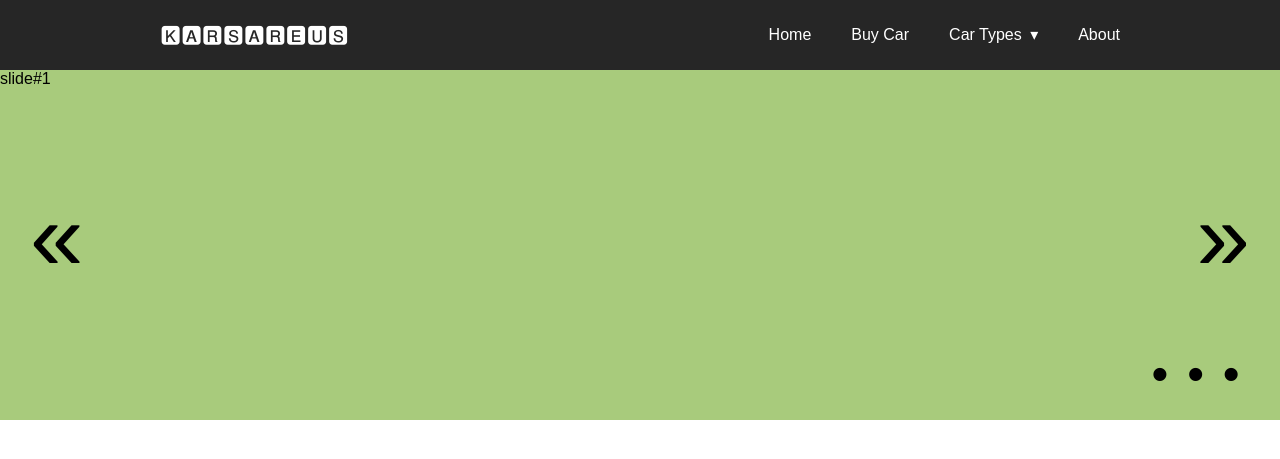
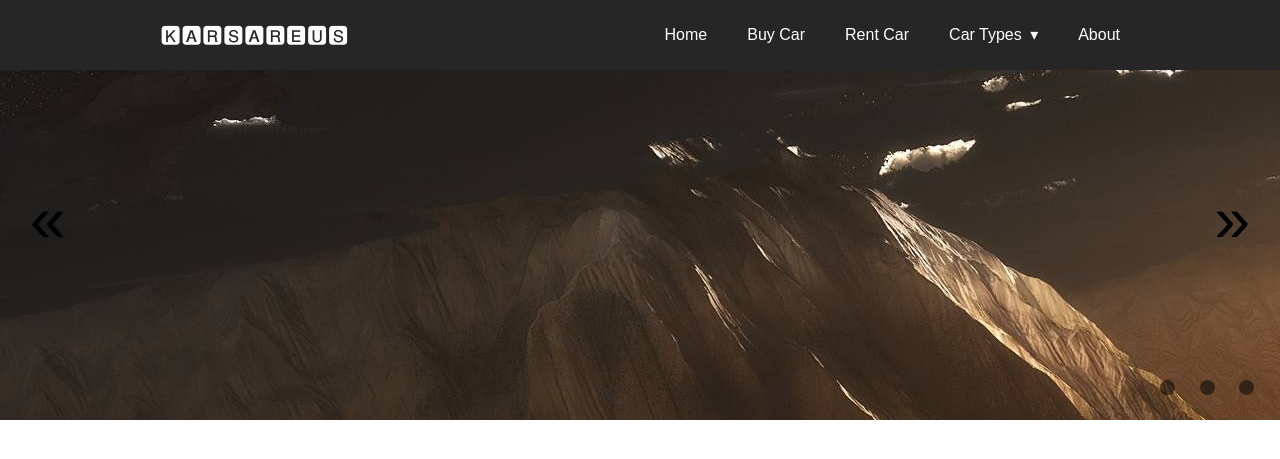
Before and after one commit to kilmatic/karsAreUs, a PHP site: page /karsareus/ in a window 1280 px wide. Shown: the top 459 px of the page. Run offline with PHP 8.4, Linux system fonts and the light colour scheme; data that the repository does not hold is empty.

Commit message:
More cleaning and a few bug fixes...

```diff
--- a/css/style.css
+++ b/css/style.css
@@ -28,9 +28,11 @@ Navigation...
     text-transform: uppercase;
     font-size: 1.4em;
 }
-.brand a img {
+
+.brand a{
 	max-height: 70px;
 }
+
 .brand a,
 .brand a:visited {
     color: #ffffff;
@@ -45,15 +47,18 @@ Navigation...
 nav {
     float: right;
 }
+
 nav ul {
     list-style: none;
     margin: 0;
     padding: 0;
 }
+
 nav ul li {
     float: left;
     position: relative;
 }
+
 nav ul li a,
 nav ul li a:visited {
     display: block;
@@ -63,19 +68,23 @@ nav ul li a:visited {
     color: #ffffff;
     text-decoration: none;
 }
+
 nav ul li a:hover,
 nav ul li a:visited:hover {
     background: #cc3a20;
     color: #ffffff;
 }
+
 nav ul li a:not(:only-child):after,
 nav ul li a:visited:not(:only-child):after {
     padding-left: 4px;
     content: ' ▾';
 }
+
 nav ul li ul li {
     min-width: 190px;
 }
+
 nav ul li ul li a {
     padding: 15px;
     line-height: 20px;
@@ -88,6 +97,7 @@ nav ul li ul li a {
     z-index: 1;
     box-shadow: 0 3px 12px rgba(0, 0, 0, 0.15);
 }
+
 .nav-mobile {
     display: none;
     position: absolute;
@@ -107,18 +117,22 @@ nav ul li ul li a {
         width: 100%;
         padding: 70px 0 15px;
     }
+
     nav ul {
         display: none;
     }
+
     nav ul li {
         float: none;
     }
+
     nav ul li a {
         padding: 15px;
         line-height: 20px;
         padding-left: 25%;
 
     }
+
     nav ul li ul li a {
         padding-left: 30%;
     }
@@ -126,16 +140,19 @@ nav ul li ul li a {
     .nav-dropdown {
         position: static;
     }
+
 	.brand a img {
 		max-height: 60px;
 		margin-top: 5px;
 	}
 }
+
 @media screen and (min-width: 799px) {
     .nav-list {
         display: block !important;
     }
 }
+
 #nav-toggle {
     position: absolute;
     left: 18px;
@@ -143,6 +160,7 @@ nav ul li ul li a {
     cursor: pointer;
     padding: 10px 35px 16px 0px;
 }
+
 #nav-toggle span,
 #nav-toggle span:before,
 #nav-toggle span:after {
@@ -156,22 +174,28 @@ nav ul li ul li a {
     content: '';
     transition: all 300ms ease-in-out;
 }
+
 #nav-toggle span:before {
     top: -10px;
 }
+
 #nav-toggle span:after {
     bottom: -10px;
 }
+
 #nav-toggle.active span {
     background-color: transparent;
 }
+
 #nav-toggle.active span:before,
 #nav-toggle.active span:after {
     top: 0;
 }
+
 #nav-toggle.active span:before {
     transform: rotate(45deg);
 }
+
 #nav-toggle.active span:after {
     transform: rotate(-45deg);
 }
@@ -209,41 +233,46 @@ Carousel...
     transition: transform 250ms ease-in;
 }
 
-#slide1,#slide2,#slide3 {
+.slider-image {
     position: absolute;
     top: 0;
     bottom: 0;
     width: 100%;
 }
 
-#slide1{
+#slide1 {
     background-color: #A8CB7C;
 }
 
-#slide2{
+#slide2 {
     background-color: #f2f2f2;
 }
 
-#slide3{
+#slide3 {
     background-color: #00AFE9;
 }
-.points{
+
+.points {
 	position: fixed;
 	display: block;
-	top: 330px;
+	top: 380px;
     right: 26px;
 }
-.points ul li{
-	display: inline;
-	font-size: 3em;
-    padding-right: 0.3em;
+
+.pointDot {
+    border: 0;
+    border-radius: 50%;
+    margin-left: 1.5em;
+    width: 15px;
+    height: 15px;
     cursor: pointer;
+    background: rgba(7, 7, 7, 0.55);
 }
 
 .arrow {
     position: absolute;
 	z-index: 2000;
-	font-size: 6em;
+	font-size: 4em;
     top: 32%;
     cursor: pointer;
 }
@@ -264,73 +293,8 @@ Carousel...
 	color: #777;
 }
 
-
-
-
-
-
-
-
-
-
-
-
-
- /*
-article {
-    max-width: 1000px;
-    margin: 0 auto;
-    padding: 10px;
+@media only screen and (max-width: 798px) {
+    .carousel {
+        display: none !important;
+    }
 }
-
-.slider{
-	width: 100%;
-	height: 100%;
-	text-align: center;
-	font-size: 9em;
-	line-height: 500%;
-    font-family: 'Oswald', sans-serif;
-}
-#slide1,#slide2,#slide3{
-	width: 33.33333333333333%;
-    height: 100%;
-	float: left;
-}
-#slide1{
-background-color: #00AFE9;
-}
-#slide2{
-background-color: #f2f2f2;
-}
-#slide3{
-background-color: #A8CB7C;
-}
-.points{
-	position: fixed;
-	display: block;
-	top: 70px;
-	right: 30px;
-}
-.points ul li{
-	display: inline;
-	font-size: 4em;
-    padding-right: 0.3em;
-}
-.active{
-	color: #777;
-}
-.arrow{
-	position: absolute;
-	z-index: 2000;
-	font-size: 10em;
-	top: 50%;
-}
-#next{
-	right: 30px;
-}
-#prev{
-	left: 30px;
-}
-#next:hover,#prev:hover{
-	color: #777;
-} */
--- a/js/carousel.js
+++ b/js/carousel.js
@@ -1,20 +1,28 @@
 const slider = document.querySelector('.slider');
 const slides = Array.from(slider.children);
+const currSlide = slider.querySelector('.currSlide');
 const nextBtn = document.querySelector('#next');
 const prevBtn = document.querySelector('#prev');
 const points = document.querySelector('.points');
 const pointsDots = Array.from(points.children);
 const slideWidth = slides[0].getBoundingClientRect().width;
-console.log(slides);
 
 //arrange slides
 const setSlidePosition = (slide, index) => {
   slide.style.left = slideWidth * index + 'px';
 };
+
 slides.forEach(setSlidePosition);
 
 const moveToSlide = (slider, currSlide, targetSlide) => {
   slider.style.transform = 'translateX(-' + targetSlide.style.left + ')';
+
+  /* if (currSlide == slides[2]){
+    slides[2].nextElementSibling = slides[0];
+  }else if (currSlide == slides[0]){
+    slides[0].previousElementSibling = slides[2];
+  } */
+
   currSlide.classList.remove('currSlide');
   targetSlide.classList.add('currSlide');
 }
@@ -29,7 +37,7 @@ prevBtn.addEventListener('click', e => {
   const currSlide = slider.querySelector('.currSlide');
   const prevSlide = currSlide.previousElementSibling;
   const currDot = points.querySelector('.currSlide');
-  const prevDot = currDot.nextElementSibling;
+  const prevDot = currDot.previousElementSibling;
 
   moveToSlide(slider, currSlide, prevSlide);
   updateDots(currDot, prevDot);
--- a/view/carousel.php
+++ b/view/carousel.php
@@ -1,77 +1,16 @@
 <div class="carousel">
     <div class="slider-container">
         <ul class="slider">
-            <li class="slider-image currSlide" id="slide1"><span>slide#1</span></li>
-            <li class="slider-image" id="slide2"><span>slide#2</span></li>
-            <li class="slider-image" id="slide3"><span>slide#3</span></li>
+            <li class="slider-image currSlide" id="slide1"><img src="images\slide\TRTUhmp.jpg" alt="slide1"></li>
+            <li class="slider-image" id="slide2"><img src="images\slide\5HL2Nyn.jpg" alt="slide2"></li>
+            <li class="slider-image" id="slide3"><img src="images\slide\C1GJmoc.jpg" alt="slide3"></li>
         </ul>
     </div>
     <div class="points">
-        <ul>
-            <li class="currSlide">&bull;</li>
-            <li>&bull;</li>
-            <li>&bull;</li>
-        </ul>
+        <button class="pointDot currSlide"></button>
+        <button class="pointDot"></button>
+        <button class="pointDot"></button>
     </div>
     <div class="arrow" id="next" data-dir="next">&raquo;</div>
     <div class="arrow" id="prev" data-dir="prev">&laquo;</div>
 </div>
-
-
-
-
-
-
-
-
-
-
-
-
-
-
-
-
-
-
-
-<!-- <div class="bd-example cover">
-    <div id="carouselExampleCaptions" class="carousel slide" data-ride="carousel">
-        <ol class="carousel-indicators">
-            <li data-target="#carouselExampleCaptions" data-slide-to="0" class="active"></li>
-            <li data-target="#carouselExampleCaptions" data-slide-to="1"></li>
-            <li data-target="#carouselExampleCaptions" data-slide-to="2"></li>
-        </ol>
-        <div class="carousel-inner" style="background-color:rgba(61, 61, 61, 0.5)">
-            <div class="carousel-item active" style="height:350.22px">
-                <img src="images\slide\C1GJmoc.jpg" class="d-block w-100" alt="...">
-                <div class="carousel-caption d-none d-md-block">
-                <h5>First slide label</h5>
-                <p>Nulla vitae elit libero, a pharetra augue mollis interdum.</p>
-                </div>
-            </div>
-            <div class="carousel-item" style="height:350.22px">
-                <img src="images\slide\5HL2Nyn.jpg" class="d-block w-100" alt="...">
-                <div class="carousel-caption d-none d-md-block">
-                <h5>Second slide label</h5>
-                <p>Lorem ipsum dolor sit amet, consectetur adipiscing elit.</p>
-                </div>
-            </div>
-            <div class="carousel-item" style="height:350.22px">
-                <img src="images\slide\TRTUhmp.jpg" class="d-block w-100" alt="...">
-                <div class="carousel-caption d-none d-md-block">
-                <h5>Third slide label</h5>
-                <p>Praesent commodo cursus magna, vel scelerisque nisl consectetur.</p>
-                </div>
-            </div>
-        </div>
-        <a class="carousel-control-prev" href="#carouselExampleCaptions" role="button" data-slide="prev">
-            <span class="carousel-control-prev-icon" aria-hidden="true"></span>
-            <span class="sr-only">Previous</span>
-        </a>
-        <a class="carousel-control-next" href="#carouselExampleCaptions" role="button" data-slide="next">
-            <span class="carousel-control-next-icon" aria-hidden="true"></span>
-            <span class="sr-only">Next</span>
-        </a>
-    </div>
-</div>
--- a/view/nav.php
+++ b/view/nav.php
@@ -1,16 +1,19 @@
 <section class="nav-bar">
     <div class="nav-container">
         <div class="brand">
-            <a href="#">🅺🅰🆁🆂🅰🆁🅴🆄🆂</a>
+            <a href="http://localhost/karsareus">🅺🅰🆁🆂🅰🆁🅴🆄🆂</a>
         </div>
         <nav>
             <div class="nav-mobile"><a id="nav-toggle" href="#!"><span></span></a></div>
             <ul class="nav-list">
                 <li>
-                    <a href="#">Home</a>
+                    <a href="http://localhost/karsareus">Home</a>
                 </li>
                 <li>
                     <a href="#">Buy Car</a>
+                </li>
+                <li>
+                    <a href="#">Rent Car</a>
                 </li>
                 <li>
                     <a href="#">Car Types</a>
```
Also changed, not shown: js/script.js (+0 -123 lines), view/filter.php (+20 -0 lines), filter.JPG (added).
